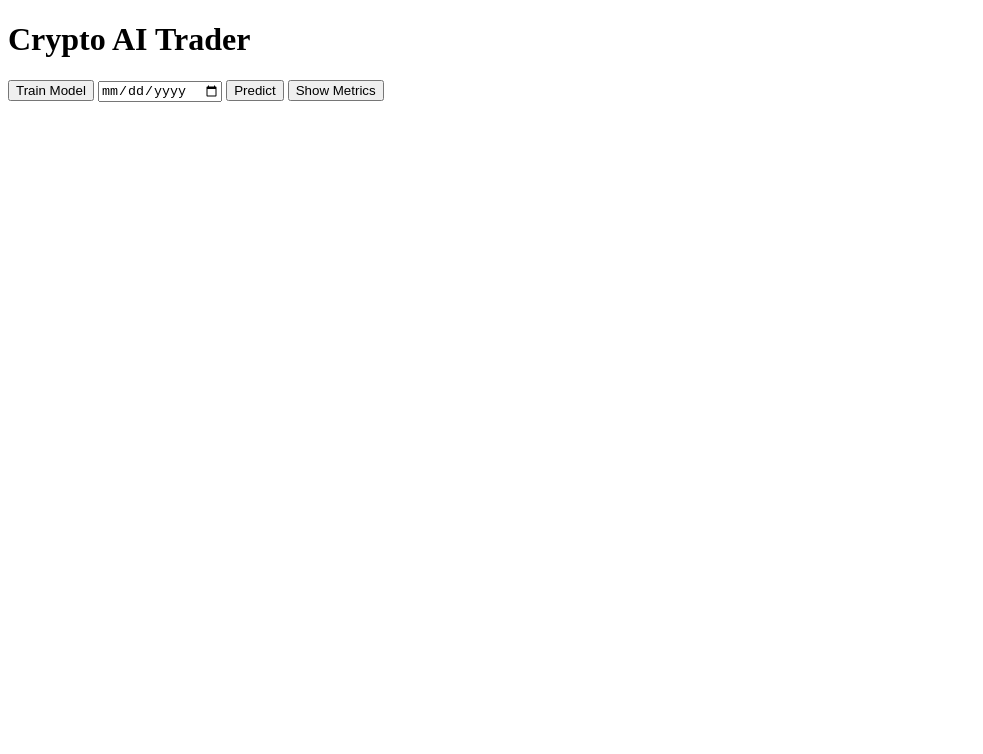
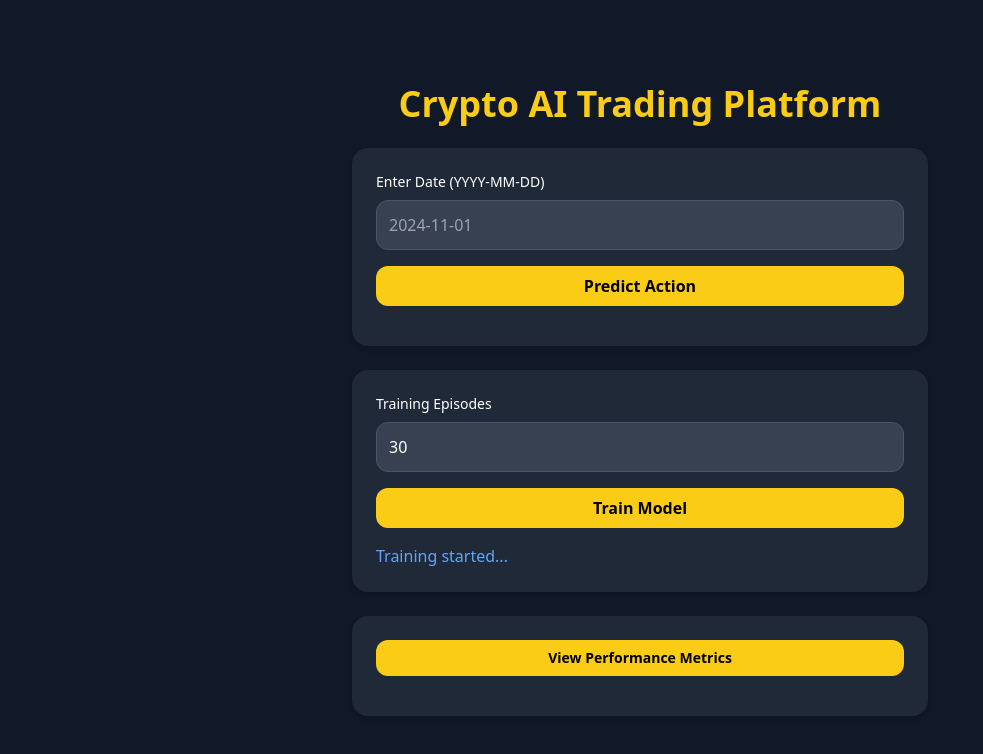
Before and after one commit to Abrar090909/crypto_api_frontend, a plain HTML site: page index.html in a window 1280 px wide. Both pictures are taken after a click on the button "Train Model". Shown: the whole page, without its empty margins (0-983 px from the left). Drawn offline with nearby package versions, Linux system fonts and the light colour scheme; no server answers.

Commit message:
Update index.html

```diff
--- a/index.html
+++ b/index.html
@@ -1,23 +1,84 @@
-
 <!DOCTYPE html>
 <html lang="en">
 <head>
-    <meta charset="UTF-8">
-    <meta name="viewport" content="width=device-width, initial-scale=1.0">
-    <title>Crypto AI Trader</title>
-    <link rel="stylesheet" href="css/style.css">
+  <meta charset="UTF-8" />
+  <meta name="viewport" content="width=device-width, initial-scale=1.0" />
+  <title>Crypto Trading AI</title>
+  <script src="https://cdn.tailwindcss.com"></script>
 </head>
-<body>
-    <div class="container">
-        <h1>Crypto AI Trader</h1>
-        <div class="buttons">
-            <button onclick="trainModel()">Train Model</button>
-            <input type="date" id="predict-date" />
-            <button onclick="predict()">Predict</button>
-            <button onclick="getMetrics()">Show Metrics</button>
-        </div>
-        <div id="output" class="output"></div>
+<body class="bg-gray-900 text-white font-sans">
+  <div class="min-h-screen flex flex-col items-center justify-center px-4 py-8">
+    <h1 class="text-4xl font-bold mb-6 text-yellow-400">Crypto AI Trading Platform</h1>
+
+    <div class="grid gap-6 w-full max-w-xl">
+      <!-- Date Prediction Section -->
+      <div class="bg-gray-800 p-6 rounded-2xl shadow-md">
+        <label for="predict-date" class="block mb-2 text-sm font-medium">Enter Date (YYYY-MM-DD)</label>
+        <input type="text" id="predict-date" placeholder="2024-11-01"
+          class="w-full p-3 rounded-xl bg-gray-700 text-white border border-gray-600 focus:outline-none focus:ring-2 focus:ring-yellow-400" />
+        <button id="predict-btn"
+          class="mt-4 bg-yellow-400 text-black font-semibold py-2 px-6 rounded-xl hover:bg-yellow-300 transition-all duration-300 w-full">
+          Predict Action
+        </button>
+        <p id="prediction-result" class="mt-4 text-green-400"></p>
+      </div>
+
+      <!-- Train Model Section -->
+      <div class="bg-gray-800 p-6 rounded-2xl shadow-md">
+        <label for="episodes" class="block mb-2 text-sm font-medium">Training Episodes</label>
+        <input type="number" id="episodes" value="30" min="1" max="500"
+          class="w-full p-3 rounded-xl bg-gray-700 text-white border border-gray-600 focus:outline-none focus:ring-2 focus:ring-yellow-400" />
+        <button id="train-btn"
+          class="mt-4 bg-yellow-400 text-black font-semibold py-2 px-6 rounded-xl hover:bg-yellow-300 transition-all duration-300 w-full">
+          Train Model
+        </button>
+        <p id="train-result" class="mt-4 text-blue-400"></p>
+      </div>
+
+      <!-- Metrics Section -->
+      <div class="bg-gray-800 p-6 rounded-2xl shadow-md text-sm">
+        <button id="metrics-btn"
+          class="bg-yellow-400 text-black font-semibold py-2 px-6 rounded-xl hover:bg-yellow-300 transition-all duration-300 w-full">
+          View Performance Metrics
+        </button>
+        <div id="metrics-result" class="mt-4 text-white space-y-1"></div>
+      </div>
     </div>
-    <script src="js/script.js"></script>
+  </div>
+
+  <script>
+    const BASE_URL = "https://crypto-api-2-4l3m.onrender.com";
+
+    document.getElementById("predict-btn").addEventListener("click", async () => {
+      const date = document.getElementById("predict-date").value;
+      const result = document.getElementById("prediction-result");
+      result.textContent = "Predicting...";
+      const res = await fetch(`${BASE_URL}/predict?date=${date}`);
+      const data = await res.json();
+      result.textContent = `Prediction for ${date}: ${data.action}`;
+    });
+
+    document.getElementById("train-btn").addEventListener("click", async () => {
+      const episodes = document.getElementById("episodes").value;
+      const result = document.getElementById("train-result");
+      result.textContent = "Training started...";
+      const res = await fetch(`${BASE_URL}/train?episodes=${episodes}`);
+      const data = await res.json();
+      result.textContent = `Training completed. Avg Reward: ${data.avg_reward}`;
+    });
+
+    document.getElementById("metrics-btn").addEventListener("click", async () => {
+      const result = document.getElementById("metrics-result");
+      result.textContent = "Loading metrics...";
+      const res = await fetch(`${BASE_URL}/metrics`);
+      const data = await res.json();
+      result.innerHTML = `
+        <p>Sharpe Ratio: ${data.sharpe_ratio}</p>
+        <p>Win Ratio: ${data.win_ratio}</p>
+        <p>Profit %: ${data.profit_percent}</p>
+        <p>Max Drawdown: ${data.max_drawdown}</p>
+      `;
+    });
+  </script>
 </body>
 </html>
```
